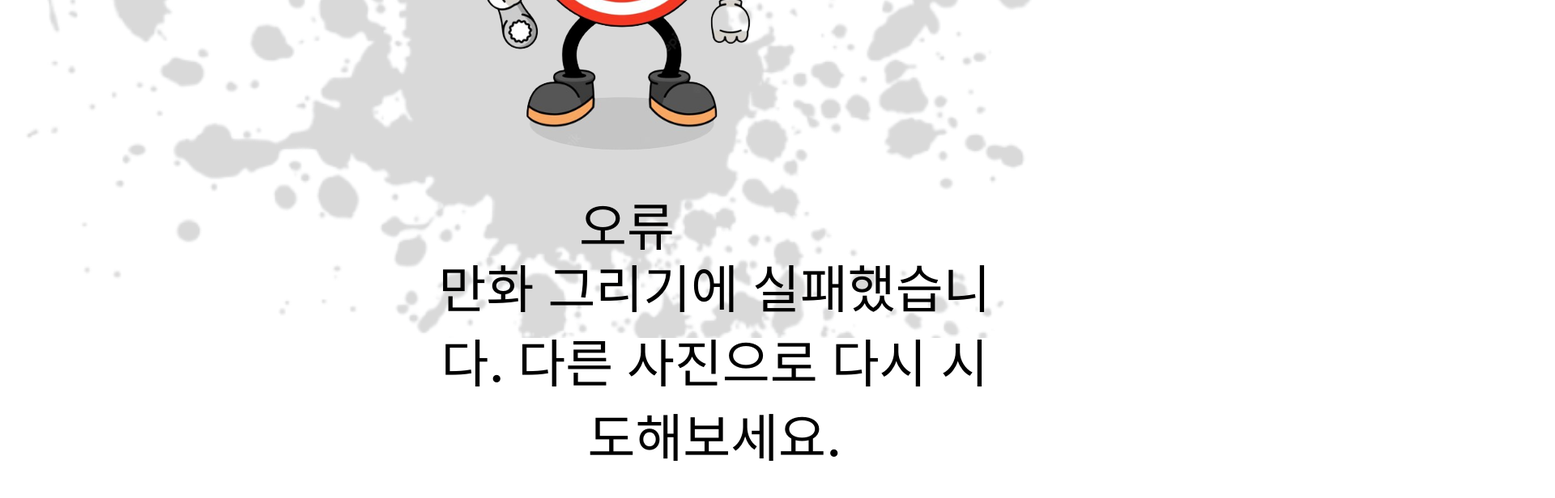
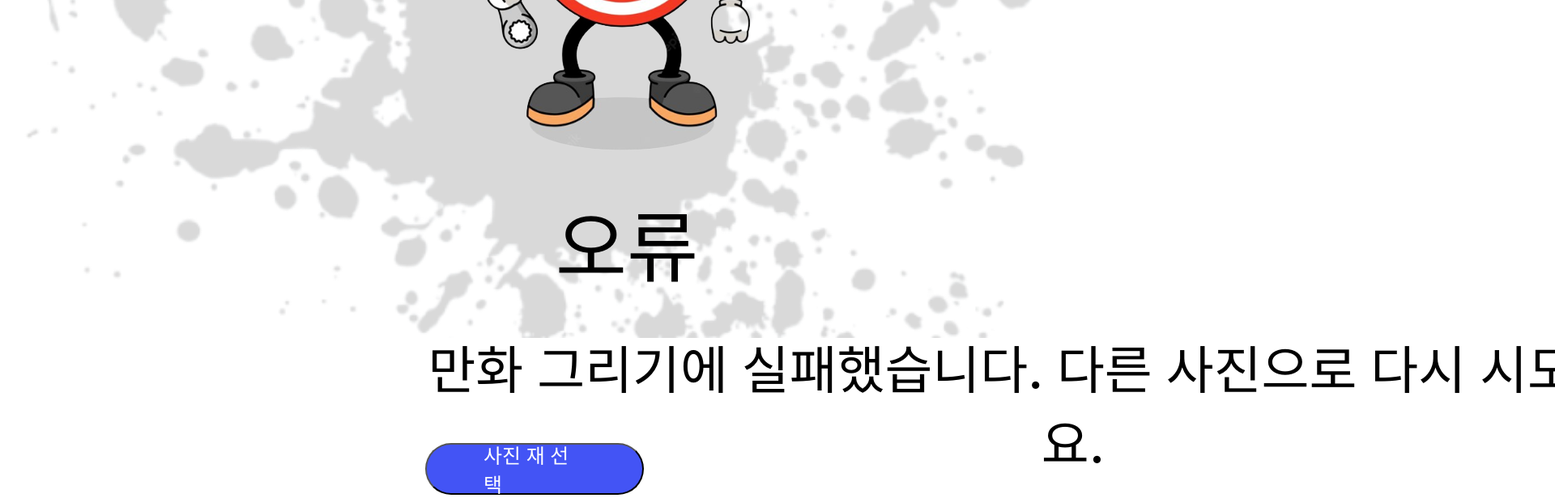
Before and after one commit to 2022-Summer-Bootcamp-Team-F/Face-Change, a React (Create React App) app in the folder frontend/: page /error in a window 1280 px wide. Shown: the part 382-998 px from the top of the page at 81% size, 1920 px wide, since content can reach past the window. Before the commit the page ends 965 px from the top, so only its background shows below. Built offline with nearby package versions, Linux system fonts and the light colour scheme.

Commit message:
style: ErrorPage button, txt style 수정

```diff
--- a/frontend/src/pages/Error.tsx
+++ b/frontend/src/pages/Error.tsx
@@ -28,7 +28,7 @@ const Sentence = styled.p`
   width: 31.125rem;
   height: 4.813rem;
   font-family: Inter;
-  font-size: 4rem;
+  font-size: 6rem;
   font-weight: 500;
   font-stretch: normal;
   font-style: normal;
@@ -43,7 +43,7 @@ const Sentence = styled.p`
 `;
 
 const Sentence2 = styled.p`
-  width: 44.688rem;
+  width: 100rem;
   height: 4.813rem;
   font-family: Inter;
   font-size: 4rem;
@@ -54,10 +54,33 @@ const Sentence2 = styled.p`
   letter-spacing: normal;
   color: #000;
 
-  margin: 0 auto;
+  margin-top: 100px;
   text-align: center;
   justify-content: center;
   align-items: center;
+`;
+
+const Btn = styled.button`
+  width: 16.875rem;
+  height: 4rem;
+  padding: 1.063rem 4.5rem 1.063rem 4.375rem;
+  border-radius: 50px;
+  background-color: #4354f5;
+
+  margin: 0 auto;
+  display: flex;
+  justify-content: center;
+  align-items: center;
+
+  font-family: Inter;
+  font-size: 1.563rem;
+  font-weight: 500;
+  font-stretch: normal;
+  font-style: normal;
+  line-height: normal;
+  letter-spacing: normal;
+  text-align: left;
+  color: #fff;
 `;
 
 export default function Error() {
@@ -73,15 +96,15 @@ export default function Error() {
             만화 그리기에 실패했습니다. 다른 사진으로 다시 시도해보세요.
           </Sentence2>
         </div>
+        <Btn>
+          <Link
+            to="/Pictureupload"
+            style={{ color: 'inherit', textDecoration: 'inherit' }}
+          >
+            사진 재 선택
+          </Link>
+        </Btn>
       </ErrorIcon>
-      <button>
-        <Link
-          to="/Pictureupload"
-          style={{ color: 'inherit', textDecoration: 'inherit' }}
-        >
-          사진 재 선택
-        </Link>
-      </button>
     </ErrorBackImg>
   );
 }
```
